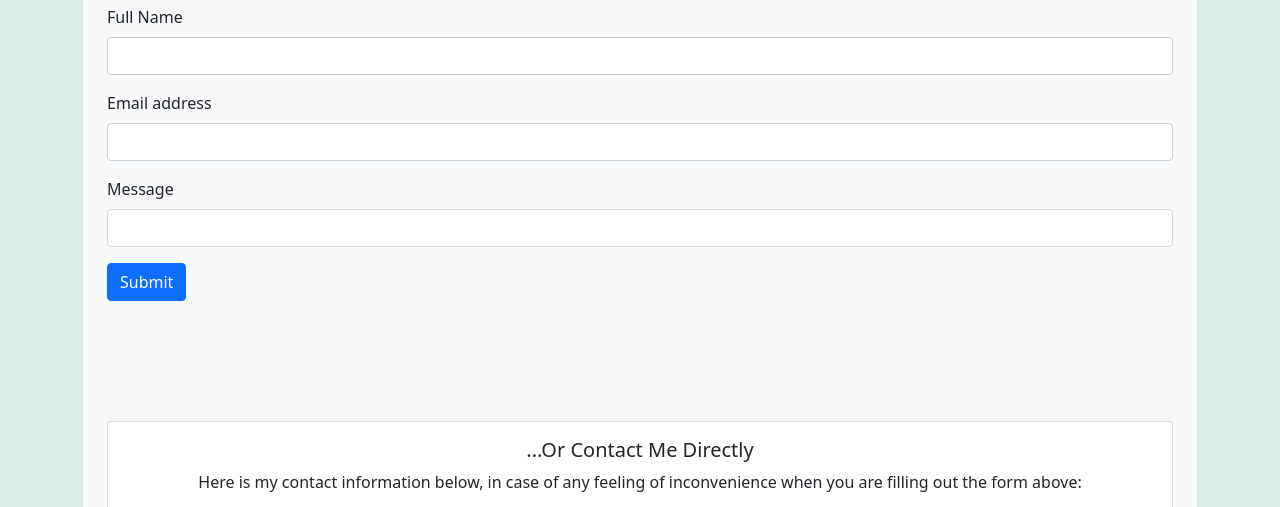
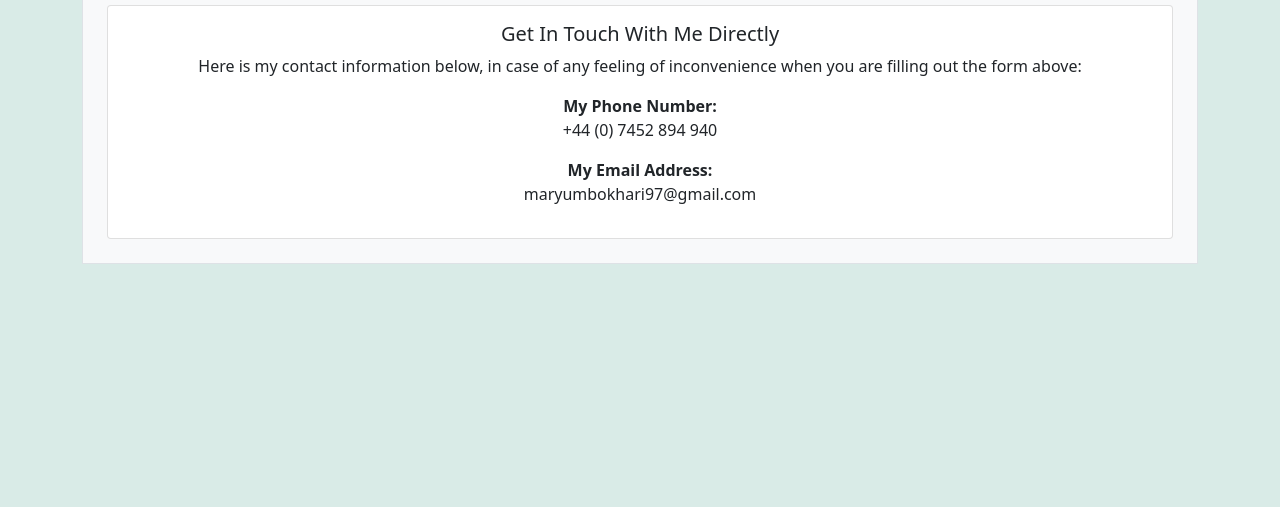
Before and after one commit to Maryum97/My_Latest_Portfolio, a plain HTML site: page contact.html in a window 1280 px wide. Shown: the part 196-703 px from the top of the page. Drawn offline with nearby package versions, Linux system fonts and the light colour scheme.

Commit message:
removed submission form

```diff
--- a/contact.html
+++ b/contact.html
@@ -53,36 +53,6 @@
     <div id="textbox" class="p-4 border bg-light">
       <!--This is Row-1 in the gutter; the page heading-->
       <h1>Contact Me</h1>
-      <!--This is a new sub-row within Row-1-->
-      <div class="row">
-        <form>
-          <!--This is Column for form-->
-          <div class="col">
-            <!--This is the label input for 'name'-->
-            <div class="mb-3">
-              <label for="exampleInputName" class="form-label">Full Name</label>
-              <input type="text" class="form-control" id="exampleInputName" aria-describedby="nameHelp">
-            </div>
-            <!--This is the label input for 'email address'-->
-            <div class="mb-3">
-              <label for="exampleInputEmail1" class="form-label">Email address</label>
-              <input type="email" class="form-control" id="exampleInputEmail1" aria-describedby="emailHelp">
-            </div>
-            <!--This is the label imput for 'message'-->
-            <div class="mb-3">
-              <label for="exampleInputMessage" class="form-label">Message</label>
-              <input type="text" class="form-control" id="exampleInputMessage" aria-describedby="messageHelp">
-            </div>
-            <!--This is the submit-->
-            <button type="button" class="btn btn-primary">Submit</button>
-          </div>
-
-          <br>
-          <br>
-          <br>
-          <br>
-
-        </form>
 
         <h2></h2>
         <h3></h3>
@@ -91,7 +61,7 @@
         <div class="col-12">
           <div class="card">
             <div class="card-body">
-              <h5 class="card-title">...Or Contact Me Directly</h5>
+              <h5 class="card-title">Get In Touch With Me Directly</h5>
               <p class="card-text">Here is my contact information below, in case of any feeling of inconvenience when
                 you are filling out the form above:</p>
               <p class="phone"><b>My Phone Number: </b><br>+44 (0) 7452 894 940</p>
```
